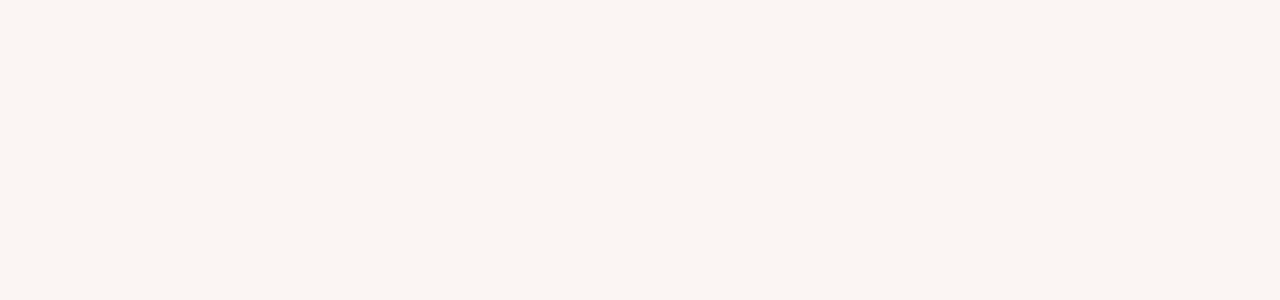
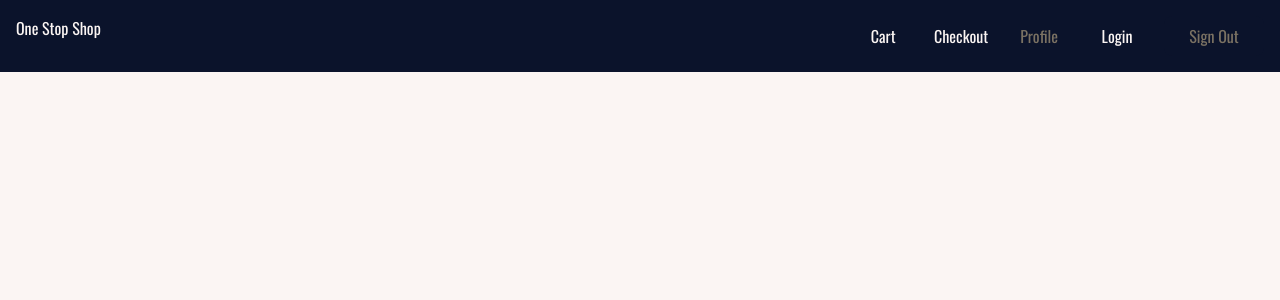
Before and after one commit to Aim4dabush/one-stop-shop, a React (Create React App) app: page / in a window 1280 px wide. Shown: the top 300 px of the page. Built offline with nearby package versions, Linux system fonts and the light colour scheme; the HTML template or start-up script is replaced by a standard one.

Commit message:
added navbar and finish desktop design

```diff
--- a/src/App.js
+++ b/src/App.js
@@ -1,12 +1,17 @@
 import { Fragment } from "react";
 
+//components
+import NavBar from "./components/nav-bar/NavBar";
+
 //styles
-import './App.scss';
+import "./App.scss";
 
 function App() {
   return (
     <Fragment>
-      <header></header>
+      <header>
+        <NavBar />
+      </header>
       <main></main>
       <footer></footer>
     </Fragment>
--- /dev/null
+++ b/src/components/nav-bar/NavBar.js
@@ -0,0 +1,60 @@
+import { useState } from "react";
+
+//components
+import SharedButton from "../shared/shared-button/SharedButton";
+import SharedLink from "../shared/shared-link/SharedLink";
+
+//styles
+import styles from "./NavBar.module.scss";
+
+const NavBar = () => {
+  const [showLinks, setShowLinks] = useState(false);
+
+  const mouseEnterHandler = () => {
+    setShowLinks(true);
+  };
+  const mouseLeaveHandler = () => {
+    setShowLinks(false);
+  };
+  return (
+    <nav className={styles.nav_container}>
+      <SharedLink>One Stop Shop</SharedLink>
+      <ul className={styles.links_list}>
+        <li>
+          <SharedLink>Cart</SharedLink>
+        </li>
+        <li>
+          <SharedLink>Checkout</SharedLink>
+        </li>
+        <li
+          className={styles.profile}
+          onMouseLeave={mouseLeaveHandler}
+          style={{ overflow: showLinks ? "visible" : "hidden" }}
+        >
+          <p className={styles.profile_title} onMouseEnter={mouseEnterHandler}>
+            Profile
+          </p>
+          <ul className={styles.profile_list}>
+            <li>
+              <SharedLink path={"/profile"}>Dashboard</SharedLink>
+            </li>
+            <li>
+              <SharedLink path={"/profile/orders"}>Order History</SharedLink>
+            </li>
+            <li>
+              <SharedLink path={"/profile/wish-list"}>Wish List</SharedLink>
+            </li>
+          </ul>
+        </li>
+        <li>
+          <SharedLink>Login</SharedLink>
+        </li>
+        <li>
+          <SharedButton>Sign Out</SharedButton>
+        </li>
+      </ul>
+    </nav>
+  );
+};
+
+export default NavBar;
--- /dev/null
+++ b/src/components/nav-bar/NavBar.module.scss
@@ -0,0 +1,52 @@
+@import "../../SassVariables.scss";
+
+.nav_container {
+  background-color: $secondary;
+  color: $primary;
+  display: flex;
+  justify-content: space-between;
+  position: relative;
+  padding: 1rem;
+  z-index: 1;
+
+  .links_list {
+    display: flex;
+    gap: 1rem;
+    width: 33%;
+
+    li {
+      align-items: center;
+      display: flex;
+      justify-content: center;
+      width: 100%;
+    }
+
+    .profile {
+      display: flex;
+      flex-direction: column;
+      justify-content: center;
+      position: relative;
+      width: 100%;
+
+      .profile_list {
+        background-color: $secondary;
+        border-bottom-left-radius: 5px;
+        border-bottom-right-radius: 5px;
+        position: absolute;
+        padding: 0.5rem 1rem;
+        transform: translateY(60%);
+        transform-origin: top;
+      }
+
+      .profile_title {
+        color: $link;
+
+        &:hover {
+          color: $primary;
+          cursor: pointer;
+          text-decoration: underline;
+        }
+      }
+    }
+  }
+}
```
